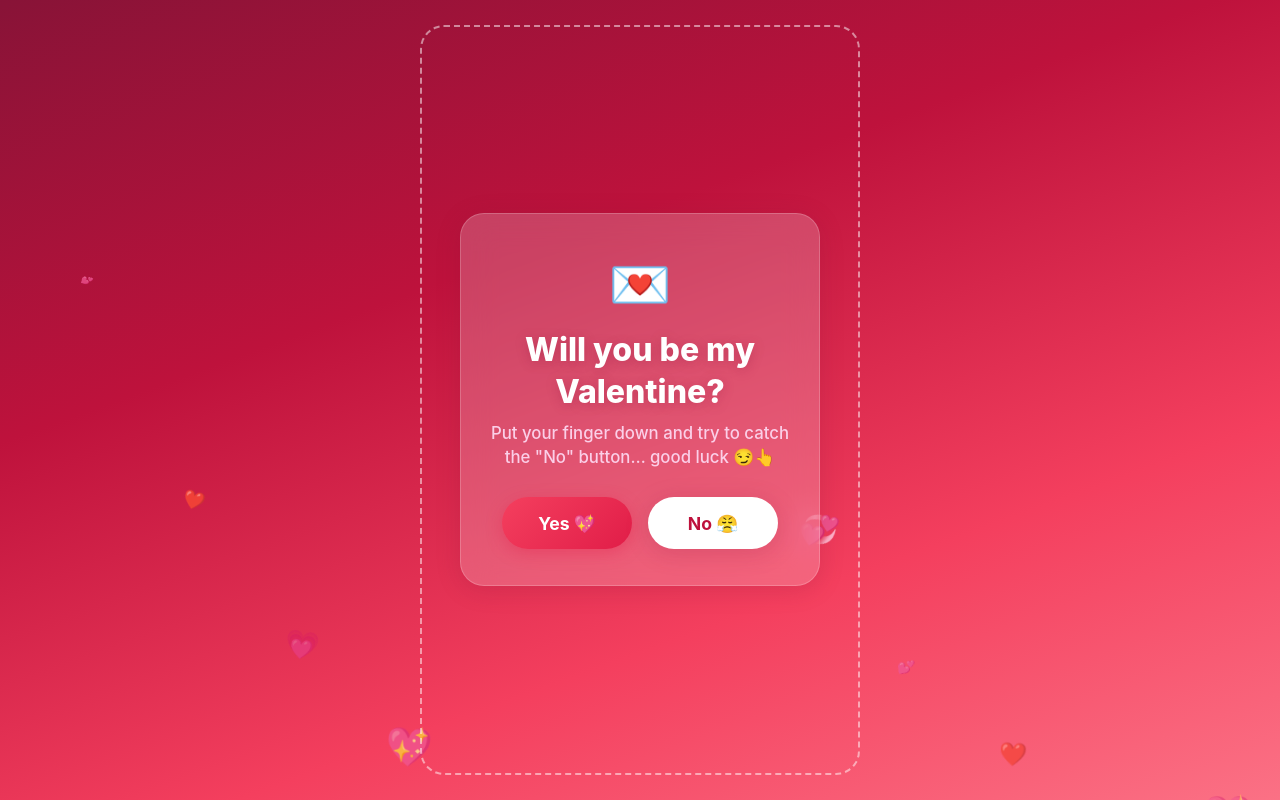
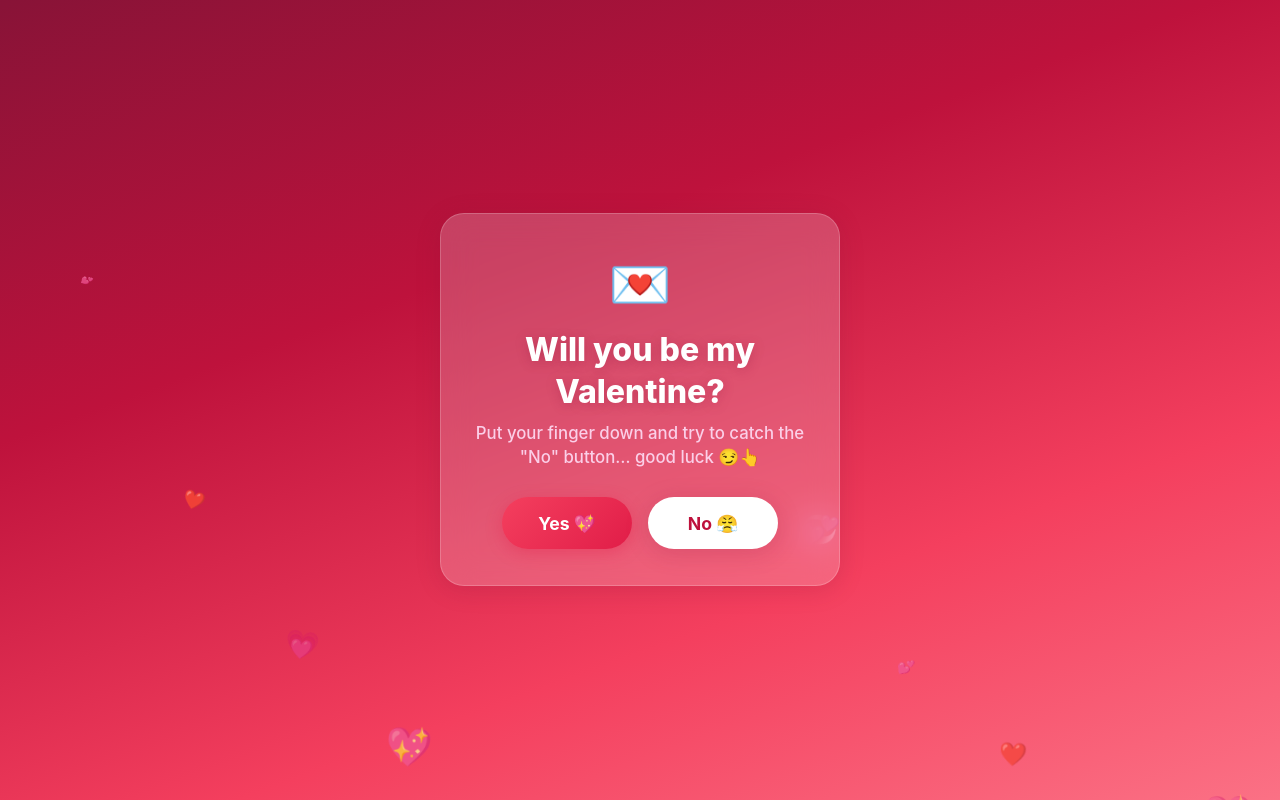
Before and after one commit to margogarber/willUBeMyVal, a Vue app: page / in a window 1280 px wide. Built offline with nearby package versions, Linux system fonts and the light colour scheme.

Commit message:
Revert "Add visible playground box to contain the runaway No button"
This reverts commit 2e7d81d360fa562fd86ea02ce0e005a9f1ef8cbd.

```diff
--- a/src/components/ProposalCard.vue
+++ b/src/components/ProposalCard.vue
@@ -6,9 +6,6 @@ import RunawayButton from './RunawayButton.vue'
 const emit = defineEmits(['yes'])
 
 const yesPressed = ref(false)
-
-/** Ref to the playground container where the No button bounces */
-const playgroundRef = ref(null)
 
 /** "Yes" button with scale-bounce feedback */
 function handleYes() {
@@ -24,15 +21,13 @@ function handleYes() {
 
 <template>
   <main class="proposal" role="main" aria-label="Valentine proposal">
-    <!-- Playground: visible box where the No button bounces -->
-    <div ref="playgroundRef" class="playground">
-      <!-- Card sits inside the playground -->
-      <div class="card" data-avoid-overlap>
+    <!-- Card container -->
+    <div class="card">
       <!-- Decorative top emoji -->
       <div class="card-emoji" aria-hidden="true">💌</div>
 
       <!-- Question -->
-        <h1 class="question">
+      <h1 class="question" data-avoid-overlap>
         {{ config.questionText }}
       </h1>
 
@@ -41,8 +36,8 @@ function handleYes() {
         {{ config.subtitleText }}
       </p>
 
-        <!-- Yes button stays in the card -->
-        <div class="buttons">
+      <!-- Buttons row -->
+      <div class="buttons" data-avoid-overlap>
         <button
           class="yes-btn"
           :class="{ 'is-pressed': yesPressed }"
@@ -52,9 +47,7 @@ function handleYes() {
           {{ config.yesButtonText }}
         </button>
 
-          <!-- No button (in-flow initially, then flies inside playground) -->
-          <RunawayButton :container-el="playgroundRef" />
-        </div>
+        <RunawayButton />
       </div>
     </div>
   </main>
@@ -69,25 +62,9 @@ function handleYes() {
   justify-content: center;
   width: 100%;
   min-height: 100dvh;
-  padding: 12px;
-  padding-top: calc(12px + var(--safe-top));
-  padding-bottom: calc(12px + var(--safe-bottom));
-}
-
-/* ── Playground: visible bounded area ────────────── */
-.playground {
-  position: relative;
-  width: 100%;
-  max-width: 440px;
-  /* Take most of the viewport height, minus safe margins */
-  height: calc(100dvh - 24px - var(--safe-top) - var(--safe-bottom));
-  max-height: 750px;
-  border: 2px dashed var(--white-alpha-50);
-  border-radius: var(--radius-lg);
-  display: flex;
-  align-items: center;
-  justify-content: center;
-  overflow: hidden;
+  padding: 24px 16px;
+  padding-top: calc(24px + var(--safe-top));
+  padding-bottom: calc(24px + var(--safe-bottom));
 }
 
 /* ── Card ──────────────────────────────────────────── */
@@ -98,14 +75,11 @@ function handleYes() {
   border: 1px solid var(--white-alpha-20);
   border-radius: var(--radius-lg);
   padding: 40px 28px 36px;
-  max-width: 360px;
-  width: calc(100% - 24px);
+  max-width: 400px;
+  width: 100%;
   text-align: center;
   animation: popIn 0.6s var(--ease-bounce) both;
   box-shadow: var(--shadow-soft);
-  /* Keep card above the bouncing button */
-  position: relative;
-  z-index: 5;
 }
 
 .card-emoji {
--- a/src/components/RunawayButton.vue
+++ b/src/components/RunawayButton.vue
@@ -1,12 +1,7 @@
 <script setup>
-import { ref, computed, onMounted, onUnmounted } from 'vue'
+import { ref, computed, watch, onMounted, onUnmounted } from 'vue'
 import { config } from '../config.js'
 import { useRunawayPosition } from '../composables/useRunawayPosition.js'
-
-const props = defineProps({
-  /** Ref to the playground container element */
-  containerEl: { type: Object, default: null },
-})
 
 const emit = defineEmits(['escaped'])
 
@@ -27,6 +22,7 @@ const showHint = computed(() => attempts.value >= 10)
 
 /**
  * Collect rects of elements the button should not overlap.
+ * We look for [data-avoid-overlap] elements in the parent.
  */
 function getAvoidRects() {
   const els = document.querySelectorAll('[data-avoid-overlap]')
@@ -34,10 +30,10 @@ function getAvoidRects() {
 }
 
 /**
- * Trigger escape — now constrained to the container.
+ * Trigger escape! Called on multiple events for reliability.
  */
 function runAway() {
-  escape(props.containerEl, getAvoidRects())
+  escape(getAvoidRects())
   emit('escaped')
 }
 
@@ -87,7 +83,7 @@ defineExpose({ reset })
 
 <template>
   <div class="runaway-wrapper">
-    <!-- Button: in-flow (initial) or absolutely positioned inside container -->
+    <!-- Button: either in-flow (initial) or positioned (after first escape) -->
     <button
       ref="btnRef"
       class="no-btn"
@@ -95,7 +91,7 @@ defineExpose({ reset })
       :style="
         hasEscaped
           ? {
-              position: 'absolute',
+              position: 'fixed',
               left: `${x}px`,
               top: `${y}px`,
               transitionDuration,
@@ -158,6 +154,7 @@ defineExpose({ reset })
 }
 
 .no-btn.is-escaped {
+  /* Override display when positioned */
   pointer-events: auto;
 }
 
--- a/src/composables/useRunawayPosition.js
+++ b/src/composables/useRunawayPosition.js
@@ -3,12 +3,12 @@ import { ref, readonly } from 'vue'
 /**
  * Composable: manages the runaway "No" button position.
  *
- * - Keeps the button within the visible playground container.
+ * - Keeps the button within a safe viewport area (margins from edges).
  * - Avoids overlapping with the "Yes" button and question text.
  * - Gets progressively faster/harder after each escape.
  */
 export function useRunawayPosition() {
-  /** Current button position relative to the container (px) */
+  /** Current button position (top-left, in px) */
   const x = ref(0)
   const y = ref(0)
 
@@ -18,12 +18,14 @@ export function useRunawayPosition() {
   /** Number of escape attempts */
   const attempts = ref(0)
 
+  /* Safe area margins (px) — keeps button away from edges & browser chrome */
+  const MARGIN_TOP = 100
+  const MARGIN_BOTTOM = 80
+  const MARGIN_X = 20
+
   /** Button approximate size */
   const BTN_W = 130
   const BTN_H = 52
-
-  /** Inner padding inside the container */
-  const PAD_INNER = 8
 
   /**
    * Check if two rectangles overlap.
@@ -38,60 +40,58 @@ export function useRunawayPosition() {
   }
 
   /**
-   * Move button to a new random position within the container,
-   * avoiding overlap with the provided avoid-rects.
+   * Move button to a new random position that does not overlap
+   * with the provided avoid-rects (e.g., "Yes" button, question text).
    *
-   * @param {HTMLElement} containerEl - The playground container element
-   * @param {DOMRect[]} avoidRects - Rects to avoid overlapping (in viewport coords)
-   * @param {number} [maxRetries=30] - Max random attempts
+   * @param {DOMRect[]} avoidRects - Rects to avoid overlapping
+   * @param {number} [maxRetries=20] - Max random attempts before giving up
    */
-  function escape(containerEl, avoidRects = [], maxRetries = 30) {
-    if (!containerEl) return
+  function escape(avoidRects = [], maxRetries = 30) {
+    const vw = window.innerWidth
+    const vh = window.innerHeight
 
-    const box = containerEl.getBoundingClientRect()
+    const safeLeft = MARGIN_X
+    const safeTop = MARGIN_TOP
+    const safeRight = vw - MARGIN_X - BTN_W
+    const safeBottom = vh - MARGIN_BOTTOM - BTN_H
 
-    // Available range inside the container
-    const minX = PAD_INNER
-    const minY = PAD_INNER
-    const maxX = Math.max(box.width - BTN_W - PAD_INNER, PAD_INNER)
-    const maxY = Math.max(box.height - BTN_H - PAD_INNER, PAD_INNER)
-
-    const rangeX = Math.max(maxX - minX, 0)
-    const rangeY = Math.max(maxY - minY, 0)
+    // Don't allow negative ranges on very small screens
+    const rangeX = Math.max(safeRight - safeLeft, 0)
+    const rangeY = Math.max(safeBottom - safeTop, 0)
 
     let newX, newY
     let tries = 0
     let valid = false
 
     while (tries < maxRetries && !valid) {
-      newX = minX + Math.random() * rangeX
-      newY = minY + Math.random() * rangeY
+      newX = safeLeft + Math.random() * rangeX
+      newY = safeTop + Math.random() * rangeY
 
-      // Convert to viewport coords for overlap check
-      const btnViewport = {
-        left: box.left + newX,
-        top: box.top + newY,
-        right: box.left + newX + BTN_W,
-        bottom: box.top + newY + BTN_H,
+      const btnRect = {
+        left: newX,
+        top: newY,
+        right: newX + BTN_W,
+        bottom: newY + BTN_H,
       }
 
-      // Check overlap with all avoid-rects (with padding)
-      const AVOID_PAD = 12
+      // Check overlap with all avoid-rects (with some padding)
+      const PAD = 16
       valid = avoidRects.every((rect) => {
         const padded = {
-          left: rect.left - AVOID_PAD,
-          top: rect.top - AVOID_PAD,
-          right: rect.right + AVOID_PAD,
-          bottom: rect.bottom + AVOID_PAD,
+          left: rect.left - PAD,
+          top: rect.top - PAD,
+          right: rect.right + PAD,
+          bottom: rect.bottom + PAD,
         }
-        return !rectsOverlap(btnViewport, padded)
+        return !rectsOverlap(btnRect, padded)
       })
 
       tries++
     }
 
-    x.value = newX ?? minX
-    y.value = newY ?? minY
+    // Even if we couldn't find a perfect spot, use the last computed one
+    x.value = newX ?? safeLeft
+    y.value = newY ?? safeTop
     hasEscaped.value = true
     attempts.value++
   }
```
Lines whose indentation alone changed are shown as unchanged.
